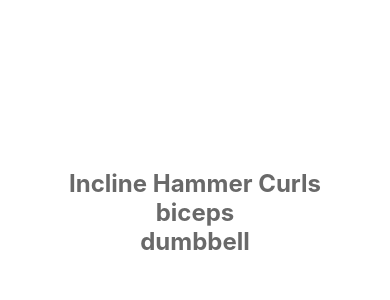
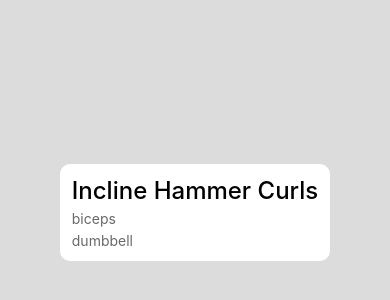
Before and after one commit to stutivsharma/fitsphere_expo, a React Native app: screen / in a window 390 px wide. Shown: the part 210-510 px from the top of the page. Built offline with nearby package versions, Linux system fonts and the light colour scheme.

Commit message:
first exercise

```diff
--- a/App.js
+++ b/App.js
@@ -7,10 +7,12 @@ export default function App() {
   console.log(exercise);
   return (
     <View style={styles.container}>
-      <Text style={styles.exerciseName}>{exercise.name}</Text>
-      <Text style={styles.exerciseName}>{exercise.muscle}</Text>
-      <Text style={styles.exerciseName}>{exercise.equipment}</Text>
-      <StatusBar style="auto" />
+      <View style={styles.exerciseContainer}>
+        <Text style={styles.exerciseName}>{exercise.name}</Text>
+        <Text style={styles.exerciseSubtitle}>{exercise.muscle}</Text>
+        <Text style={styles.exerciseSubtitle}>{exercise.equipment}</Text>
+        <StatusBar style="auto" />
+      </View>
     </View>
   );
 }
@@ -18,14 +20,26 @@ export default function App() {
 const styles = StyleSheet.create({
   container: {
     flex: 1,
-    backgroundColor: "#fff",
+    backgroundColor: "gainsboro",
     alignItems: "center",
     justifyContent: "center",
   },
 
+  exerciseContainer: {
+    backgroundColor: "white",
+    padding: 12,
+    borderRadius: 10,
+    gap: 5,
+  },
+
   exerciseName: {
     fontSize: 24,
-    fontWeight: 700,
+    fontWeight: 500,
+    color: "black",
+  },
+
+  exerciseSubtitle: {
+    fontsize: 16,
     color: "dimgray",
   },
 });
```
